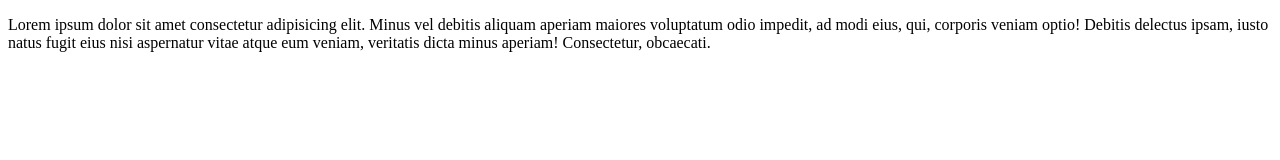
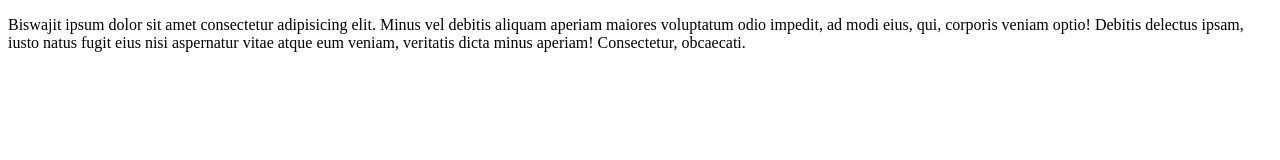
Before and after one commit to Biswajit-07/Demo, a plain HTML site: page index.html in a window 1280 px wide. Drawn offline with Linux system fonts and the light colour scheme.

Commit message:
update the index file

```diff
--- a/index.html
+++ b/index.html
@@ -10,7 +10,7 @@
       <div class="2">
         <div class="3">
           <div class="4"><div class="5">
-            <p>Lorem ipsum dolor sit amet consectetur adipisicing elit. Minus vel debitis aliquam aperiam maiores voluptatum odio impedit, ad modi eius, qui, corporis veniam optio! Debitis delectus ipsam, iusto natus fugit eius nisi aspernatur vitae atque eum veniam, veritatis dicta minus aperiam! Consectetur, obcaecati.</p>
+            <p>Biswajit ipsum dolor sit amet consectetur adipisicing elit. Minus vel debitis aliquam aperiam maiores voluptatum odio impedit, ad modi eius, qui, corporis veniam optio! Debitis delectus ipsam, iusto natus fugit eius nisi aspernatur vitae atque eum veniam, veritatis dicta minus aperiam! Consectetur, obcaecati.</p>
           </div>
         </div>
         </div>
```
